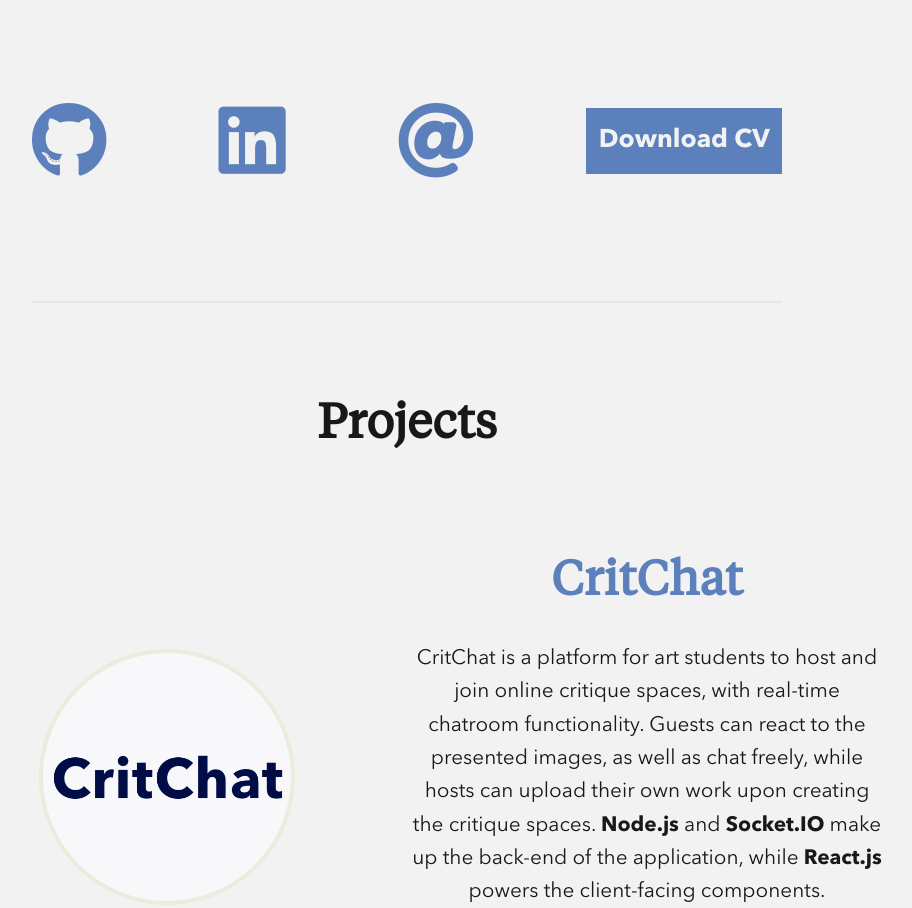
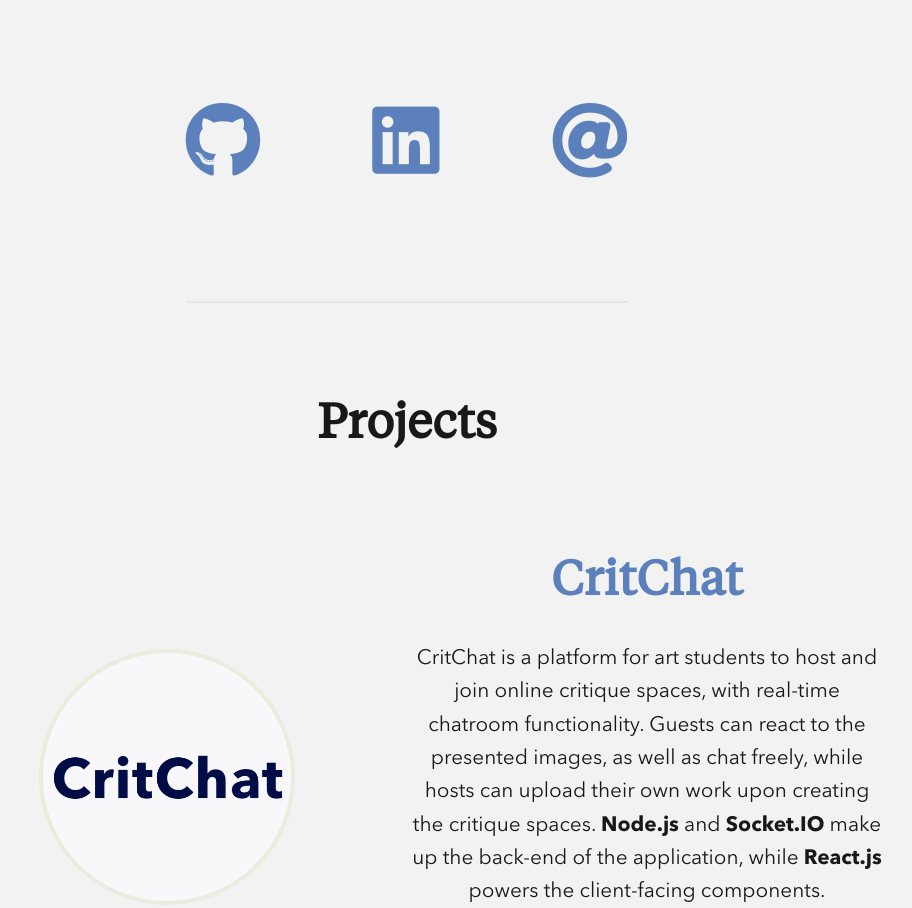
Before and after one commit to jahreja/jacktaylor.github.io, a plain HTML site: page index.html in a window 1280 px wide. Shown: the part 1017-1925 px from the top of the page, without its empty margins (233-1145 px from the left). Drawn offline with Linux system fonts and the light colour scheme.

Commit message:
Update index.html

```diff
--- a/index.html
+++ b/index.html
@@ -51,7 +51,7 @@
             <a href="https://www.github.com/jahreja" target="_blank"><i id="social" class="fab fa-github"></i></a>
             <a href="https://www.linkedin.com/in/jack-t-taylor" target="_blank"><i id="social" class="fab fa-linkedin"></i></a>
             <a href="mailto:jack-t-taylor@outlook.com" target="_blank"><i id="social" class="fas fa-at"></i></a>
-            <a href="/assets/file/cvProper.pdf" target="_blank" id="cv">Download CV</a>
+            <!--<a href="/assets/file/cvProper.pdf" target="_blank" id="cv">Download CV</a>-->
         </div>
 
     </section>
```
